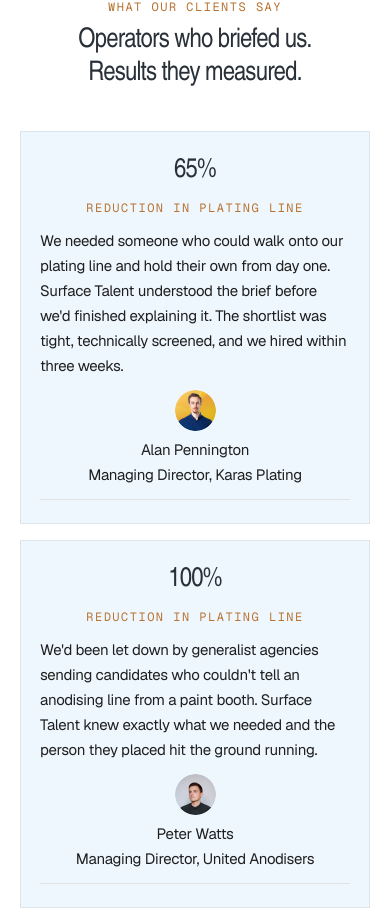
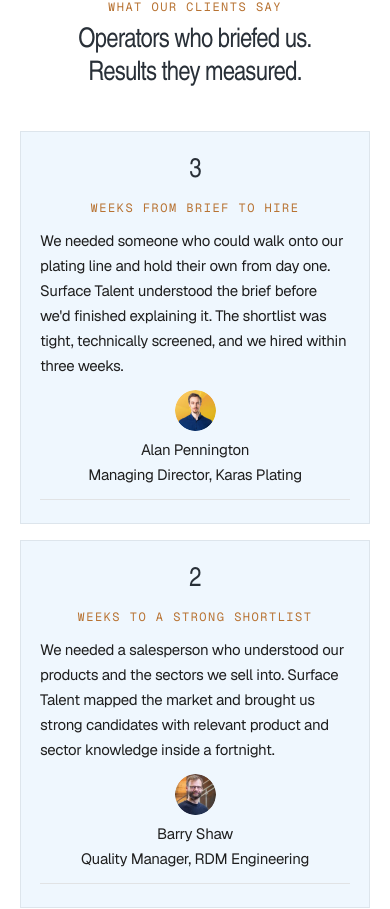
Before and after one commit to ChukaDele/surface-talent-website, a Next.js app: page / in a window 390 px wide. Shown: the part 4735-5644 px from the top of the page. Built offline with nearby package versions, Linux system fonts and the light colour scheme; a web font is replaced by a local one.

Commit message:
Testimonials: remove Peter Watts, Barry Shaw spelling, stats match quotes; add SurfacePrep to client logos

```diff
--- a/src/components/home/Footer.tsx
+++ b/src/components/home/Footer.tsx
@@ -11,6 +11,8 @@ const LOGOS = [
   { name: "Karas Plating", src: "/assets/img/footer-logo-karas.png", w: 88, h: 20.97, cw: 233.59 },
   { name: "RDM Engineering", src: "/assets/img/footer-logo-rdm.png", w: 30.17, h: 26.38, cw: 189.76 },
   { name: "United Anodisers", src: "/assets/img/footer-logo-ua.png", w: 72.97, h: 26.38, cw: 239.56 },
+  // logo file to follow from SurfacePrep; name-only until then
+  { name: "SurfacePrep", src: "", w: 0, h: 0, cw: 160 },
 ];
 const EXPLORE = [["Clients", "/clients"], ["Candidates", "/candidates"], ["Jobs", "/jobs"], ["Disciplines", "/disciplines"], ["About", "/about"], ["Contact", "/contact"]];
 const LEGAL = [["Privacy", "/privacy"], ["Candidate privacy", "/candidate-privacy"], ["Privacy requests", "/privacy-requests"], ["Cookies", "/cookies"], ["Terms", "/terms"], ["Accessibility", "/accessibility"], ["Modern slavery", "/modern-slavery"], ["Responsible AI", "/responsible-ai"]];
@@ -36,7 +38,7 @@ export function Footer() {
               <div key={rep} className="st-footer__marquee-run" aria-hidden={rep === 1}>
                 {strip.map((l, i) => (
                   <div key={i} className="st-footer__logo" style={{ width: l.cw }}>
-                    <img src={l.src} alt="" style={{ width: l.w, height: l.h }} /><span>{l.name}</span>
+                    {l.src ? <img src={l.src} alt="" style={{ width: l.w, height: l.h }} /> : null}<span>{l.name}</span>
                   </div>
                 ))}
               </div>
--- a/src/components/home/Hero.tsx
+++ b/src/components/home/Hero.tsx
@@ -7,6 +7,8 @@ const LOGOS = [
   { name: "Karas Plating", src: "/assets/img/footer-logo-karas.png", w: 88, h: 20.97 },
   { name: "RDM Engineering", src: "/assets/img/footer-logo-rdm.png", w: 30.17, h: 26.38 },
   { name: "United Anodisers", src: "/assets/img/footer-logo-ua.png", w: 72.97, h: 26.38 },
+  // logo file to follow from SurfacePrep; name-only until then
+  { name: "SurfacePrep", src: "", w: 0, h: 0 },
 ];
 
 /** Figma "Hero" (35:228), bg #0d2233. The homepage defaults to the approved portrait loop;
@@ -35,7 +37,7 @@ export function Hero({ variant }: { variant?: HeroVariant } = {}) {
           <div className="st-hero__logos-track">
             {LOGOS.map((l, i) => (
               <div key={l.name} className={`st-hero__logo st-hero__logo--${i}`}>
-                <img src={l.src} alt="" width={l.w} height={l.h} style={{ width: l.w, height: l.h }} />
+                {l.src ? <img src={l.src} alt="" width={l.w} height={l.h} style={{ width: l.w, height: l.h }} /> : null}
                 <span>{l.name}</span>
               </div>
             ))}
@@ -43,7 +45,7 @@ export function Hero({ variant }: { variant?: HeroVariant } = {}) {
               <div className="st-hero__logos-dup" aria-hidden="true">
                 {LOGOS.map((l, i) => (
                   <div key={l.name} className={`st-hero__logo st-hero__logo--${i}`}>
-                    <img src={l.src} alt="" width={l.w} height={l.h} style={{ width: l.w, height: l.h }} />
+                    {l.src ? <img src={l.src} alt="" width={l.w} height={l.h} style={{ width: l.w, height: l.h }} /> : null}
                     <span>{l.name}</span>
                   </div>
                 ))}
--- a/src/components/home/Testimonials.tsx
+++ b/src/components/home/Testimonials.tsx
@@ -6,9 +6,8 @@ import { useTestimonialHover } from "@/lib/motion/scenes/useTestimonialHover";
 import { BrLg } from "@/components/ui/BrLg";
 
 const ITEMS = [
-  { stat: "65%", label: "Reduction in plating line", quote: "We needed someone who could walk onto our plating line and hold their own from day one. Surface Talent understood the brief before we'd finished explaining it. The shortlist was tight, technically screened, and we hired within three weeks.", name: "Alan Pennington", role: "Managing Director, Karas Plating", avatar: "/assets/img/avatar-57_26072.png" },
-  { stat: "100%", label: "Reduction in plating line", quote: "We'd been let down by generalist agencies sending candidates who couldn't tell an anodising line from a paint booth. Surface Talent knew exactly what we needed and the person they placed hit the ground running.", name: "Peter Watts", role: "Managing Director, United Anodisers", avatar: "/assets/img/avatar-57_26085.png" },
-  { stat: "24", label: "Weeks of hire time", quote: "We needed a salesperson who understood our products and the sectors we sell into. Surface Talent mapped the market and brought us strong candidates with relevant product and sector knowledge inside a fortnight.", name: "Barry Shaws", role: "Quality Manager, RDM Engineering", avatar: "/assets/img/avatar-57_26097.png" },
+  { stat: "3", label: "Weeks from brief to hire", quote: "We needed someone who could walk onto our plating line and hold their own from day one. Surface Talent understood the brief before we'd finished explaining it. The shortlist was tight, technically screened, and we hired within three weeks.", name: "Alan Pennington", role: "Managing Director, Karas Plating", avatar: "/assets/img/avatar-57_26072.png" },
+  { stat: "2", label: "Weeks to a strong shortlist", quote: "We needed a salesperson who understood our products and the sectors we sell into. Surface Talent mapped the market and brought us strong candidates with relevant product and sector knowledge inside a fortnight.", name: "Barry Shaw", role: "Quality Manager, RDM Engineering", avatar: "/assets/img/avatar-57_26097.png" },
 ];
 
 /**
@@ -22,7 +21,7 @@ export function Testimonials() {
     <section ref={root} className="st-section st-clients" aria-labelledby="clients-title">
       <div className="st-inner st-clients__inner">
         <SectionHeading eyebrow="What our clients say" title={<span id="clients-title">Operators who briefed us.<BrLg />Results they measured.</span>} wide />
-        <div className="st-clients__row">
+        <div className="st-clients__row" data-count={ITEMS.length}>
           {ITEMS.map((t) => (
             <figure key={t.name} className="st-clients__card" data-testimonial tabIndex={0}>
               <div className="st-h2 st-clients__metric" data-t-stat>{t.stat}</div>
--- a/src/styles/clients.css
+++ b/src/styles/clients.css
@@ -3,6 +3,8 @@
   .st-clients__inner { display: flex; flex-direction: column; align-items: center; gap: 60px; }
   /* one row grid shared by the three cards: metric / label / body (flexible) / rule / author — subgrid keeps every row aligned */
   .st-clients__row { display: grid; grid-template-columns: repeat(3, minmax(0, 1fr)); grid-template-rows: auto auto minmax(0, 1fr) auto auto; width: 100%; max-width: var(--content-max); }
+  /* two testimonials: two equal columns at the same overall width */
+  .st-clients__row[data-count="2"] { grid-template-columns: repeat(2, minmax(0, 1fr)); max-width: min(var(--content-max), 880px); }
   .st-clients__card { margin: 0; padding: 20px 32px; box-sizing: border-box; min-height: 420px; display: grid; grid-template-rows: subgrid; grid-row: span 5; row-gap: 10px; align-content: end; background: var(--testimonial-light); color: var(--ink); overflow: hidden; outline: none; will-change: transform; }
   .st-clients__metric { align-self: end; color: var(--ink-soft); }
   .st-clients__label { align-self: start; }
@@ -18,7 +20,7 @@
   .st-clients__card.is-active .st-clients__rule { border-top-color: var(--secondary-500); }
   @media (max-width: 1023px) {
     .st-clients__inner { padding: 56px 24px; gap: 40px; }
-    .st-clients__row { grid-template-columns: 1fr; grid-template-rows: none; }
+    .st-clients__row, .st-clients__row[data-count="2"] { grid-template-columns: 1fr; grid-template-rows: none; }
     .st-clients__card { grid-template-rows: auto auto auto auto auto; grid-row: auto; min-height: 0; padding: 32px 24px; }
   }
 }
```
Also changed, not shown: 1 other file (tests, documents, lock files or other folders).
